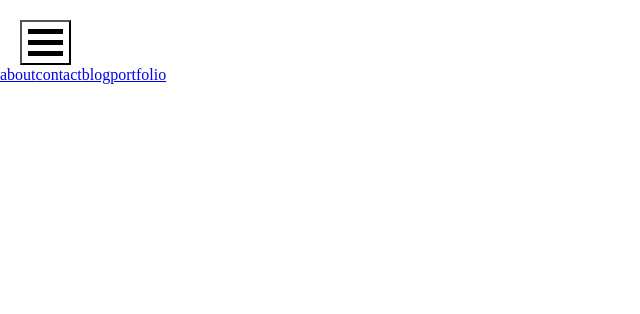
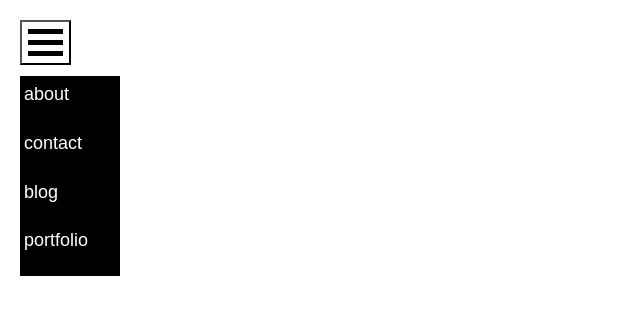
Before and after one commit to maxIrvine/hamburger-menu, a plain HTML site: page index.html in a window 1280 px wide. Both pictures are taken after a click on the button 45 px from the left and 42 px from the top of the page. Shown: the whole page, without its empty margins (0-640 px from the left). Drawn offline with nearby package versions, Linux system fonts and the light colour scheme.

Commit message:
adds transition classes

```diff
--- a/stylesheets/main.css
+++ b/stylesheets/main.css
@@ -12,3 +12,47 @@
     /*border: none;*/
     outline: none;
 }
+
+[hamburger-item="list"] {
+    color: white;
+    text-decoration: none;
+    margin-top: 8px;
+    margin-bottom: 20px;
+    margin-left: 4px;
+    font-family: Arial, Helvetica, sans-serif;
+    font-size: 0px;
+    transition: all 1s ease-in-out;
+}
+
+.endText {
+    color: white;
+    text-decoration: none;
+    margin-top: 8px;
+    margin-bottom: 20px;
+    margin-left: 4px;
+    font-family: Arial, Helvetica, sans-serif;
+    font-size: 18px;
+}
+
+.drop-down-menu {
+    width: 35px;
+    height: 0px;
+    display: flex;
+    flex-direction: column;
+    margin-top: -47px;
+    margin-left: 20px;
+    background-color: black;
+    transition: all 1s ease-in-out;
+
+}
+
+.end {
+    transform: translate(0px, 0px);
+    width: 100px;
+    height: 200px;
+    display: flex;
+    flex-direction: column;
+    margin-top: 10px;
+    margin-left: 20px;
+    background-color: black;
+}
```
